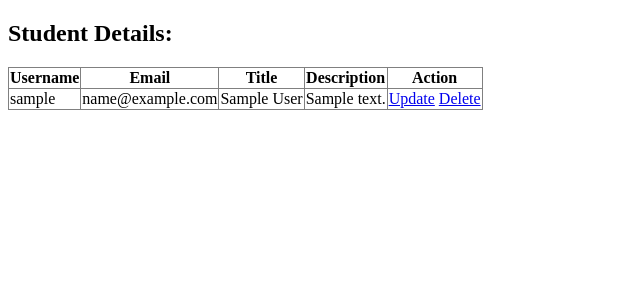
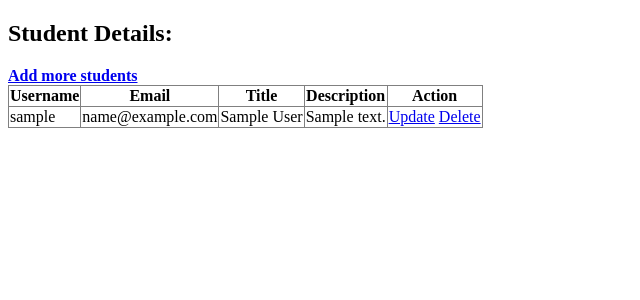
Before and after one commit to chetan-1487/f_tuto, a Flask app: page /result in a window 1280 px wide. Shown: the top 300 px of the page, without its empty margins (0-640 px from the left). Run offline with Flask 3, Linux system fonts and the light colour scheme; tables that the repository leaves empty hold one stand-in row (values such as "Sample post").

Commit message:
minor updation

```diff
--- a/templates/result.html
+++ b/templates/result.html
@@ -31,6 +31,7 @@
                   </td>
                </tr>
             {% endfor %}
+            <b><a href="/" type="button">Add more students</a></b>
          </tbody>
       </table>
 </body>
```
